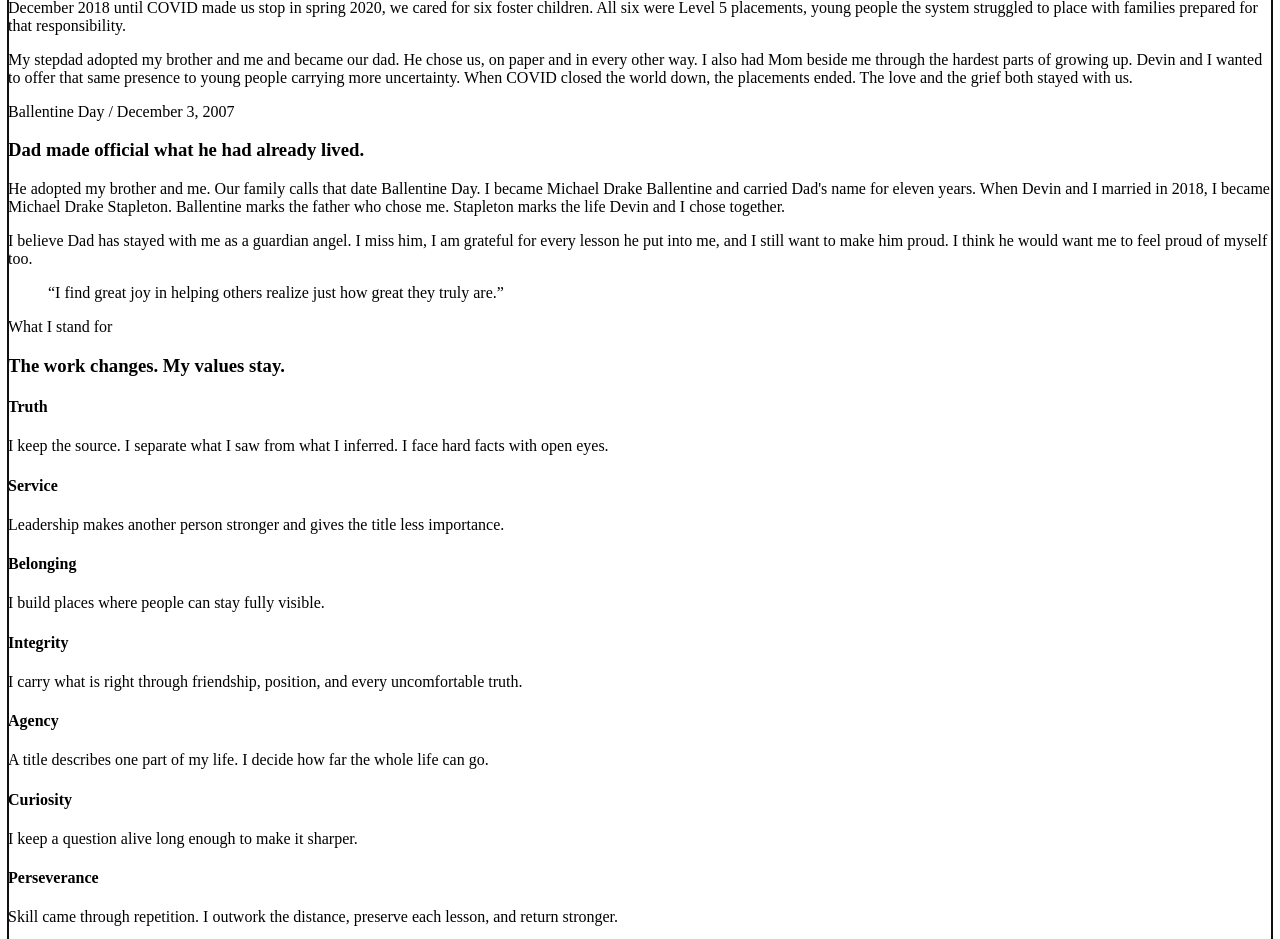
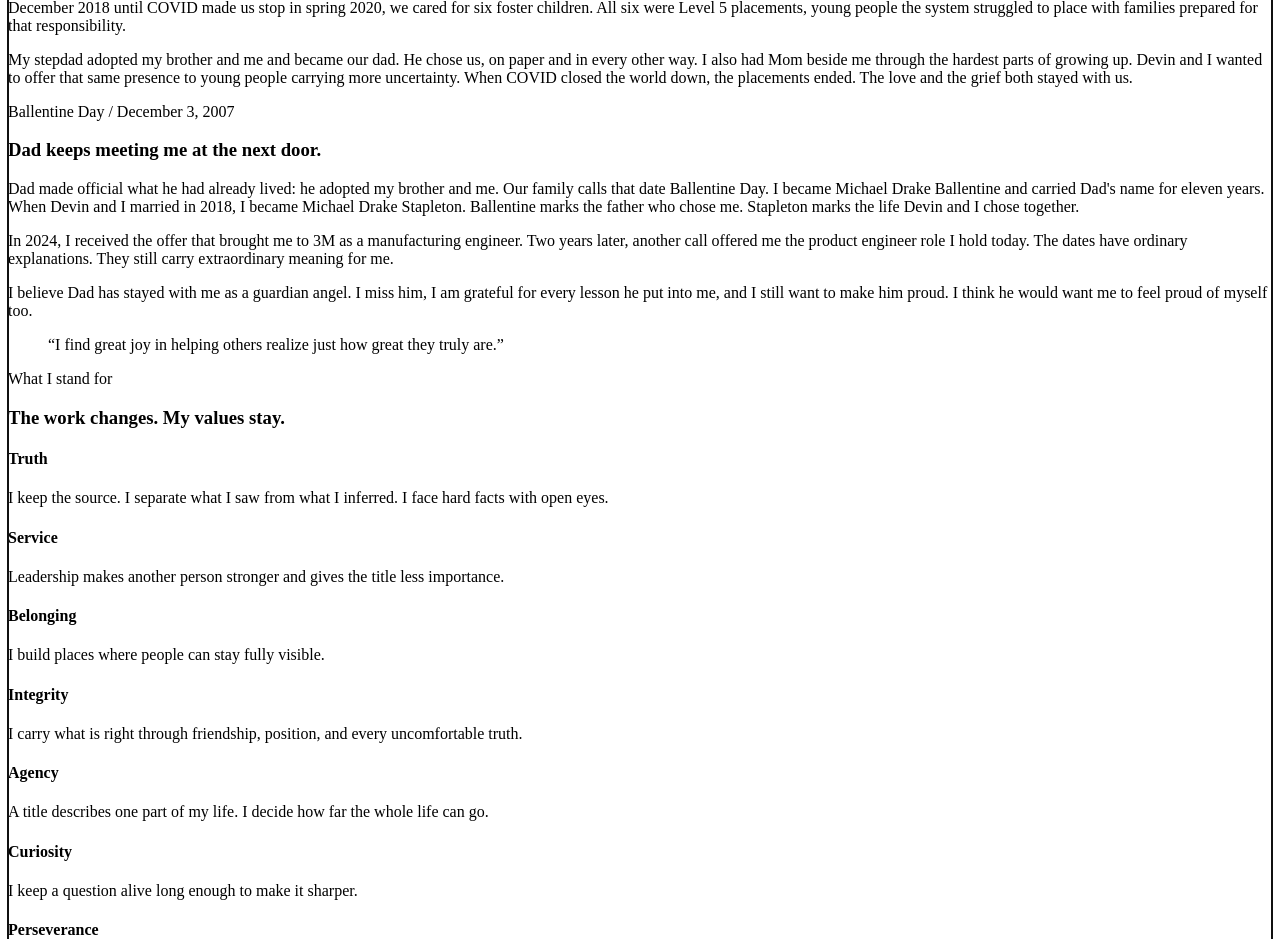
Before and after one commit to dhgmonkey/drakestapleton.com, a React (Vite) app: page / in a window 1280 px wide. Shown: the part 2900-3839 px from the top of the page. Built offline with nearby package versions, Linux system fonts and the light colour scheme.

Commit message:
Restore the Ballentine Day voice (#11)

```diff
--- a/src/pages/HomePage.tsx
+++ b/src/pages/HomePage.tsx
@@ -259,12 +259,17 @@ export function HomePage() {
           </article>
           <article className="family-story dad-story">
             <p className="chapter-tag">Ballentine Day / December 3, 2007</p>
-            <h3>Dad made official what he had already lived.</h3>
+            <h3>Dad keeps meeting me at the next door.</h3>
             <p>
-              He adopted my brother and me. Our family calls that date Ballentine Day. I became Michael
-              Drake Ballentine and carried Dad's name for eleven years. When Devin and I married in 2018,
-              I became Michael Drake Stapleton. Ballentine marks the father who chose me. Stapleton marks
-              the life Devin and I chose together.
+              Dad made official what he had already lived: he adopted my brother and me. Our family calls
+              that date Ballentine Day. I became Michael Drake Ballentine and carried Dad's name for eleven
+              years. When Devin and I married in 2018, I became Michael Drake Stapleton. Ballentine marks the
+              father who chose me. Stapleton marks the life Devin and I chose together.
+            </p>
+            <p>
+              In 2024, I received the offer that brought me to 3M as a manufacturing engineer. Two years
+              later, another call offered me the product engineer role I hold today. The dates have ordinary
+              explanations. They still carry extraordinary meaning for me.
             </p>
             <p>
               I believe Dad has stayed with me as a guardian angel. I miss him, I am grateful for every lesson
```
